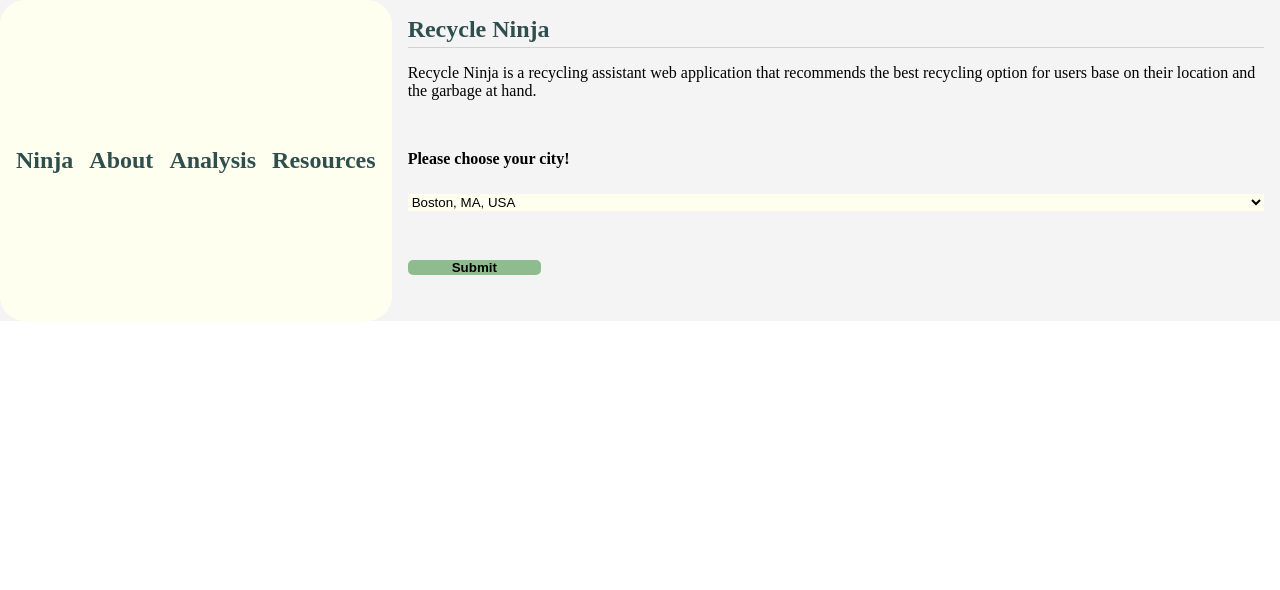
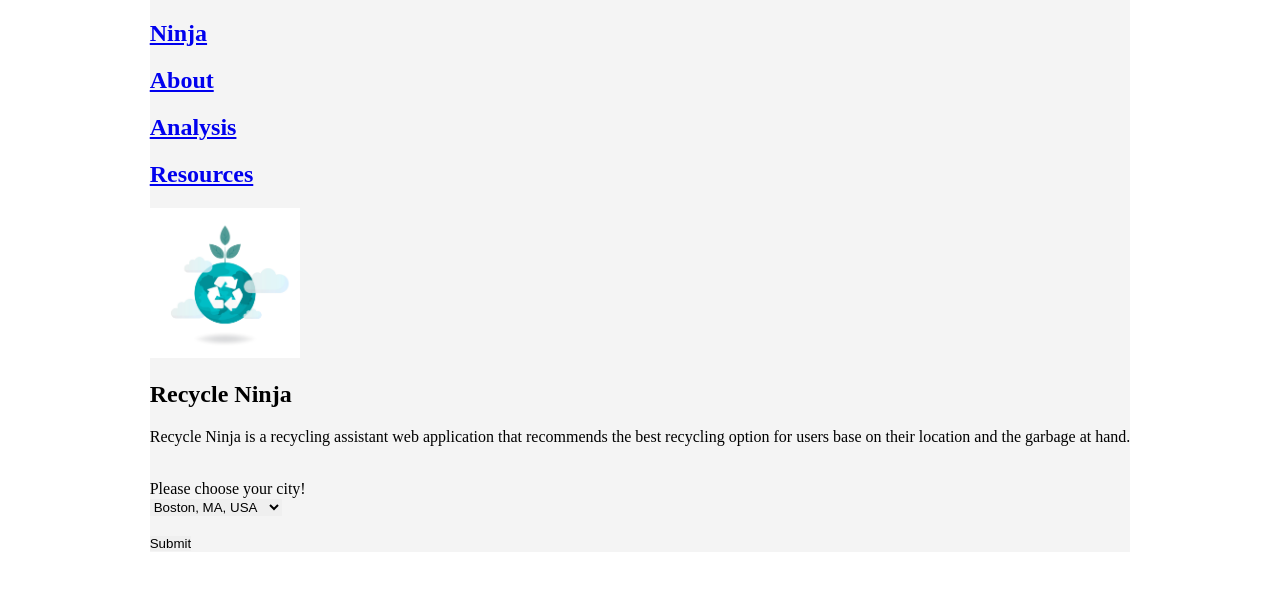
Before and after one commit to undineleopold/RecyclingHackathon, a Flask app: page / in a window 1280 px wide. Shown: the top 590 px of the page. Run offline with Flask 2, Linux system fonts and the light colour scheme; data comes from the database, SQL or seed files in the repository.

Commit message:
starting fresh css file

```diff
--- a/flaskapp_cities/static/style.css
+++ b/flaskapp_cities/static/style.css
@@ -2,103 +2,16 @@
   padding: 0;
   border: 0;
 }
+
+
 html {
-  /* font-family: sans-serif; */
   background: #ffffff;
   display: flex;
 }
 
 body {
-  display: flex;
-  justify-content: center;
+  /* display: flex; */
+  /* justify-content: center; */
   margin: 0 auto;
   background: #F4F4F4;
 }
-
-h1, h2, h3, h4, h5, h6 {
-  font-family: serif;
-  color: darkslategray;
-  margin: 1rem 0;
-}
-
-a {
-  color: darkslategray;
-}
-
-hr {
-  border: none;
-  border-top: 1px solid lightgray;
-}
-
-nav {
-  background: ivory;
-  border-radius: 25px;
-  display: flex;
-  align-items: center;
-  padding: 0 0.5rem;
-}
-
-
-nav h1 {
-  flex: auto;
-  margin: 0;
-}
-
-nav h1 a {
-  text-decoration: none;
-  padding: 0.25rem 0.5rem;
-}
-
-.content {
-  padding: 0 1rem 1rem;
-}
-
-.content > header {
-  border-bottom: 1px solid lightgray;
-  display: flex;
-  align-items: flex-end;
-}
-
-.content > header h1 {
-  flex: auto;
-  margin: 1rem 0 0.25rem 0;
-}
-
-.content:last-child {
-  margin-bottom: 0;
-}
-
-.content form {
-  margin: 1em 0;
-  display: flex;
-  flex-direction: column;
-}
-
-.content label {
-  font-weight: bold;
-  margin-bottom: 0.5em;
-}
-
-.content input, .content textarea{
-  margin-bottom: 1em;
-}
-
-
-.content textarea {
-  margin-bottom: 1em;
-  min-height: 12em;
-  resize: vertical;
-}
-
-select{
-  background: ivory;
-}
-
-input[type=submit] {
-  align-self: start;
-  min-width: 10em;
-  background: darkseagreen;
-  border-radius: 5px;
-  font-weight:bold;
-  margin-top: 1em;
-}
--- a/flaskapp_cities/templates/home.html
+++ b/flaskapp_cities/templates/home.html
@@ -2,7 +2,11 @@
 
 
 {% block header %}
-<h1>Recycle Ninja</h1>
+<header>
+    <img src="../static/imgs/76254.jpg" width="150" height="150">
+    <h1>Recycle Ninja</h1>
+</header>
+
 
 {% endblock %}
 
```
